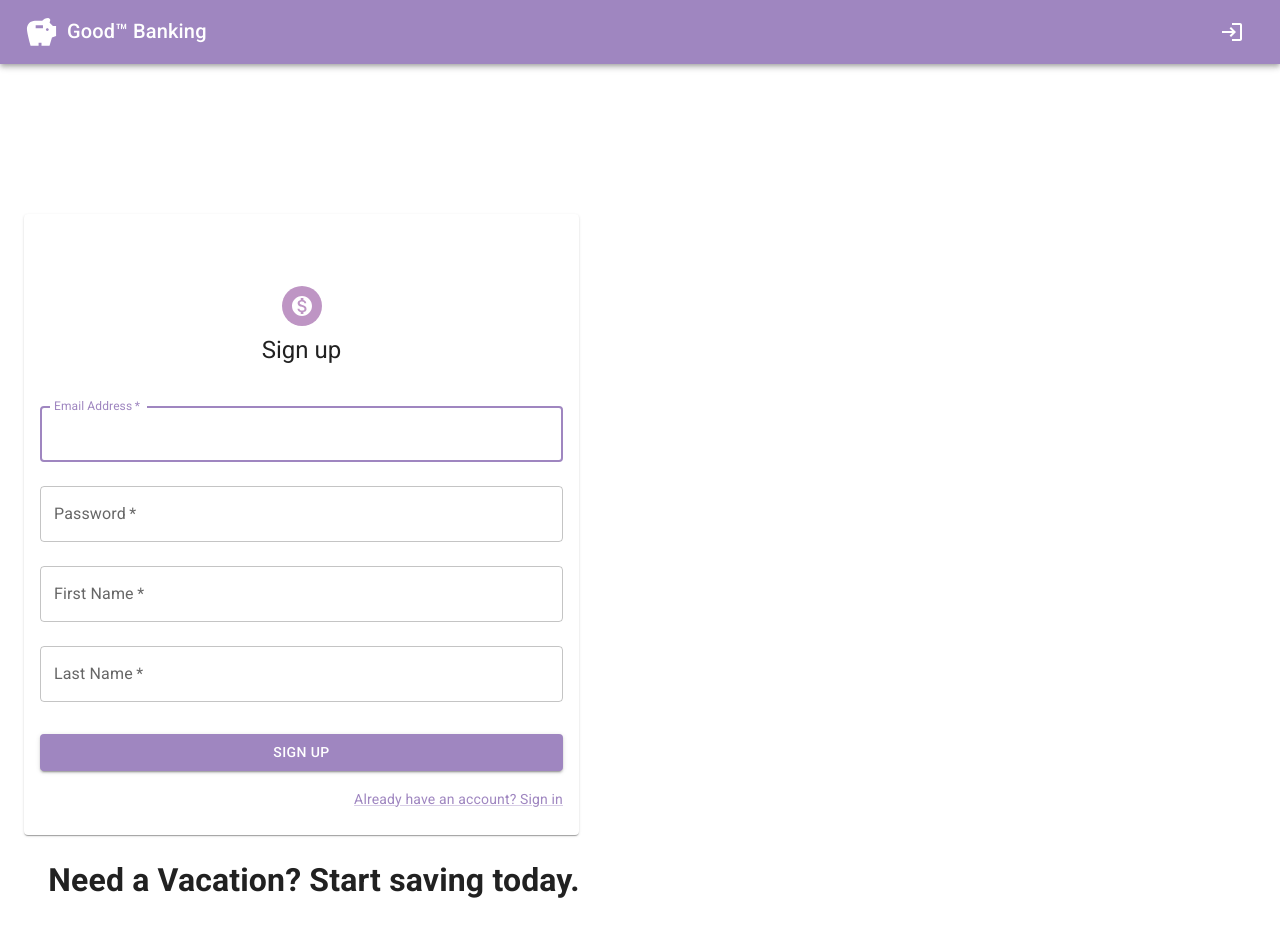
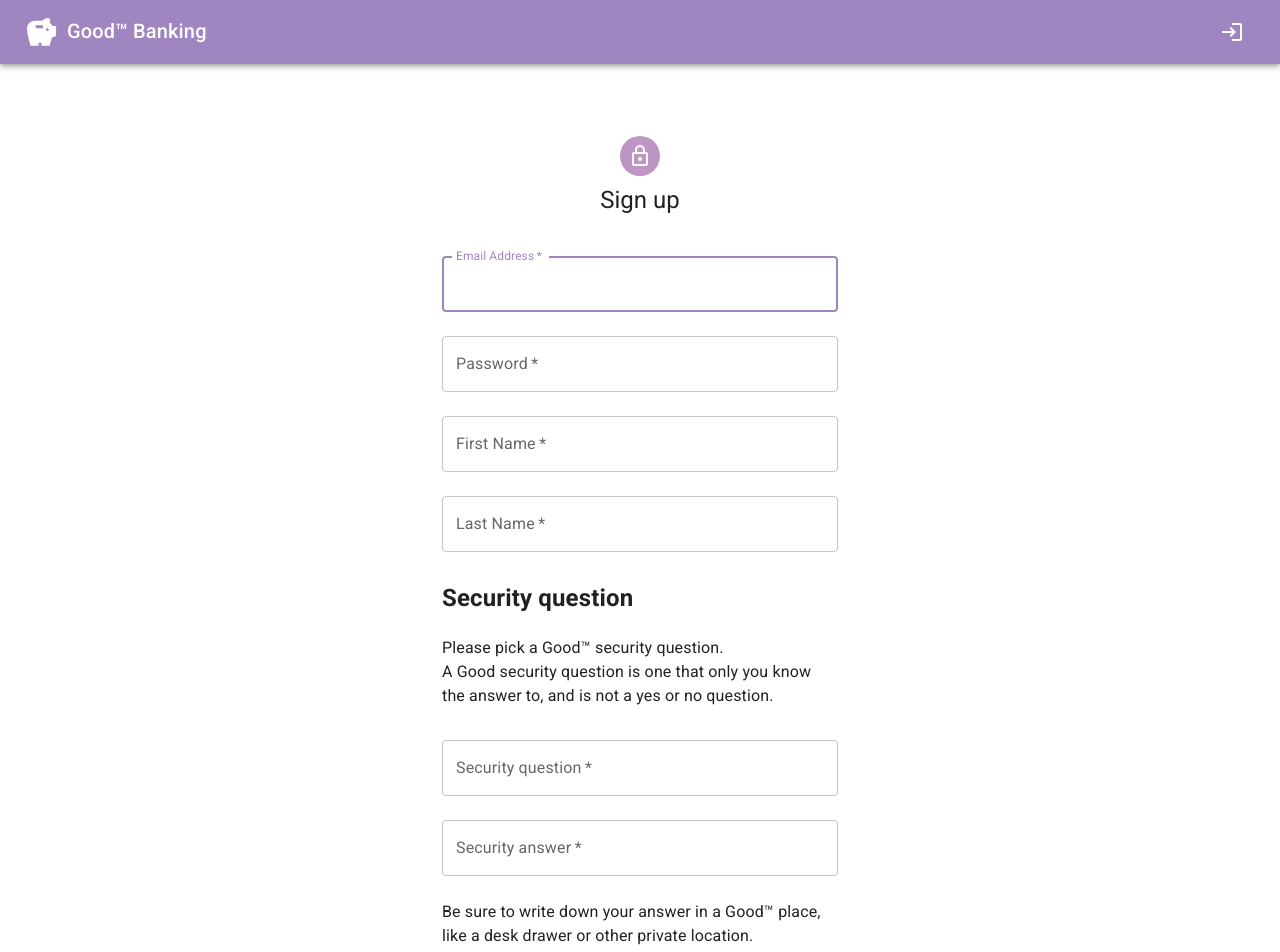
Before and after one commit to clairelist/GoodBank-Frontend, a React (Create React App) app: page /register in a window 1280 px wide. Shown: the top 952 px of the page. Built offline with nearby package versions, Linux system fonts and the light colour scheme.

Commit message:
battle against the types

```diff
--- a/package.json
+++ b/package.json
@@ -17,6 +17,7 @@
     "@types/node": "^16.18.3",
     "@types/react": "^18.0.25",
     "@types/react-dom": "^18.0.8",
+    "@types/react-router-dom": "^5.3.3",
     "axios": "^1.1.3",
     "dayjs": "^1.11.6",
     "react": "^18.2.0",
--- a/src/components/register/Register.tsx
+++ b/src/components/register/Register.tsx
@@ -1,5 +1,5 @@
-import MonetizationOnIcon from '@mui/icons-material/MonetizationOn';
-import { Alert, Card, CardContent } from '@mui/material';
+import LockOutlined from '@mui/icons-material/LockOutlined';
+import { Alert } from '@mui/material';
 import Avatar from '@mui/material/Avatar';
 import Box from '@mui/material/Box';
 import Button from '@mui/material/Button';
@@ -11,9 +11,7 @@ import TextField from '@mui/material/TextField';
 import Typography from '@mui/material/Typography';
 import * as React from 'react';
 import { useNavigate } from 'react-router-dom';
-import vacation from '../../images/vacation-piggy.png';
 import { apiRegister } from '../../remote/banking-api/auth.api';
-import './Register.css';
 
 export default function Register() {
   const navigate = useNavigate();
@@ -26,7 +24,9 @@ export default function Register() {
       `${data.get('email')}`,
       `${data.get('password')}`,
       `${data.get('firstName')}`,
-      `${data.get('lastName')}`
+      `${data.get('lastName')}`,
+      `${data.get('securityQuestion')}`,
+      `${data.get('securityAnswer')}`
     );
     const passLength = String(data.get('password')).length;
     if (response.status >= 200 && response.status < 300) {
@@ -35,49 +35,36 @@ export default function Register() {
       data.get('email') === '' ||
       data.get('password') === '' ||
       data.get('firstName') === null ||
-      data.get('lastName') === null
+      data.get('lastName') === null ||
+      data.get('securityQuestion') === null ||
+      data.get('securityAnswer') === null
     ) {
       setError('Please check missing fields');
     } else if (passLength <= 3) {
       setError('Password must be greater than 3 characters');
     } else {
-      setError('Email already in use');
+      setError('Username already in use');
     }
   };
 
   return (
-    <Container maxWidth="xl">
+    <Container component="main" maxWidth="xs">
       <CssBaseline />
-      <div id="register">
-        <Card className="overlay" sx={{ maxWidth: 555 }}>
-          <CardContent
-            sx={{
-              marginTop: 3,
-              display: 'flex',
-              flexDirection: 'column',
-              alignItems: 'center',
-            }}
-          >
       <Box
         sx={{
-                marginTop: 3,
+          marginTop: 8,
           display: 'flex',
           flexDirection: 'column',
           alignItems: 'center',
         }}
       >
         <Avatar sx={{ m: 1, bgcolor: 'primary.light' }}>
-                <MonetizationOnIcon />
+          <LockOutlined />
         </Avatar>
         <Typography component="h1" variant="h5">
           Sign up
         </Typography>
-              <Box
-                component="form"
-                noValidate
-                onSubmit={handleSubmit}
-                sx={{ mt: 3 }}
-              >
+        <Box component="form" noValidate onSubmit={handleSubmit} sx={{ mt: 3 }}>
           <TextField
             margin="normal"
             required
@@ -118,7 +105,31 @@ export default function Register() {
             id="lastName"
             autoComplete="last Name"
           />
-                {error === '' ? '' : <Alert severity="error">{error}</Alert>}
+          <h2>Security question</h2>
+          <p>Please pick a Good&#8482; security question.
+            <br></br>
+            A Good security question is one that only you know the answer to, and is not a yes or no question.
+          </p>
+          <TextField
+            margin="normal"
+            required
+            fullWidth
+            name="securityQuestion"
+            label="Security question"
+            type="text"
+            id="securityQuestion"
+          />
+            <TextField
+            margin="normal"
+            required
+            fullWidth
+            name="securityAnswer"
+            label="Security answer"
+            type="text"
+            id="securityAnswer"
+          />
+          <p>Be sure to write down your answer in a Good&#8482; place, like a desk drawer or other private location.
+          </p>
           <Button
             type="submit"
             color="secondary"
@@ -128,6 +139,7 @@ export default function Register() {
           >
             Sign Up
           </Button>
+          {error === '' ? '' : <Alert severity="error">{error}</Alert>}
           <Grid container justifyContent="flex-end">
             <Grid item>
               <Link href="login" variant="body2">
@@ -137,14 +149,6 @@ export default function Register() {
           </Grid>
         </Box>
       </Box>
-          </CardContent>
-        </Card>
-
-        <div className="vacation-image">
-          <h1>&#160;&#160;&#160;Need a Vacation? Start saving today.</h1>
-          <img className="vacation" src={vacation} alt="vacation piggy" />
-        </div>
-      </div>
     </Container>
   );
 }
--- a/src/remote/banking-api/auth.api.ts
+++ b/src/remote/banking-api/auth.api.ts
@@ -30,13 +30,17 @@ export const apiRegister = async (
   email: string,
   password: string,
   firstName: string,
-  lastName: string
+  lastName: string,
+  securityQuestion: string,
+  securityAnswer: string
 ): Promise<BankingApiResponse> => {
   const response = await bankingClient.post<any>(`${baseURL}/register`, {
     email: email,
     password: password,
     firstName: firstName,
-    lastName: lastName
+    lastName: lastName,
+    securityQuestion: securityQuestion,
+    securityAnswer: securityAnswer
   });
   return { status: response.status, headers: response.headers, payload: response.data };
 };
```
Also changed, not shown: 2 other files (tests, documents, lock files or other folders). Lines whose indentation alone changed are shown as unchanged.
